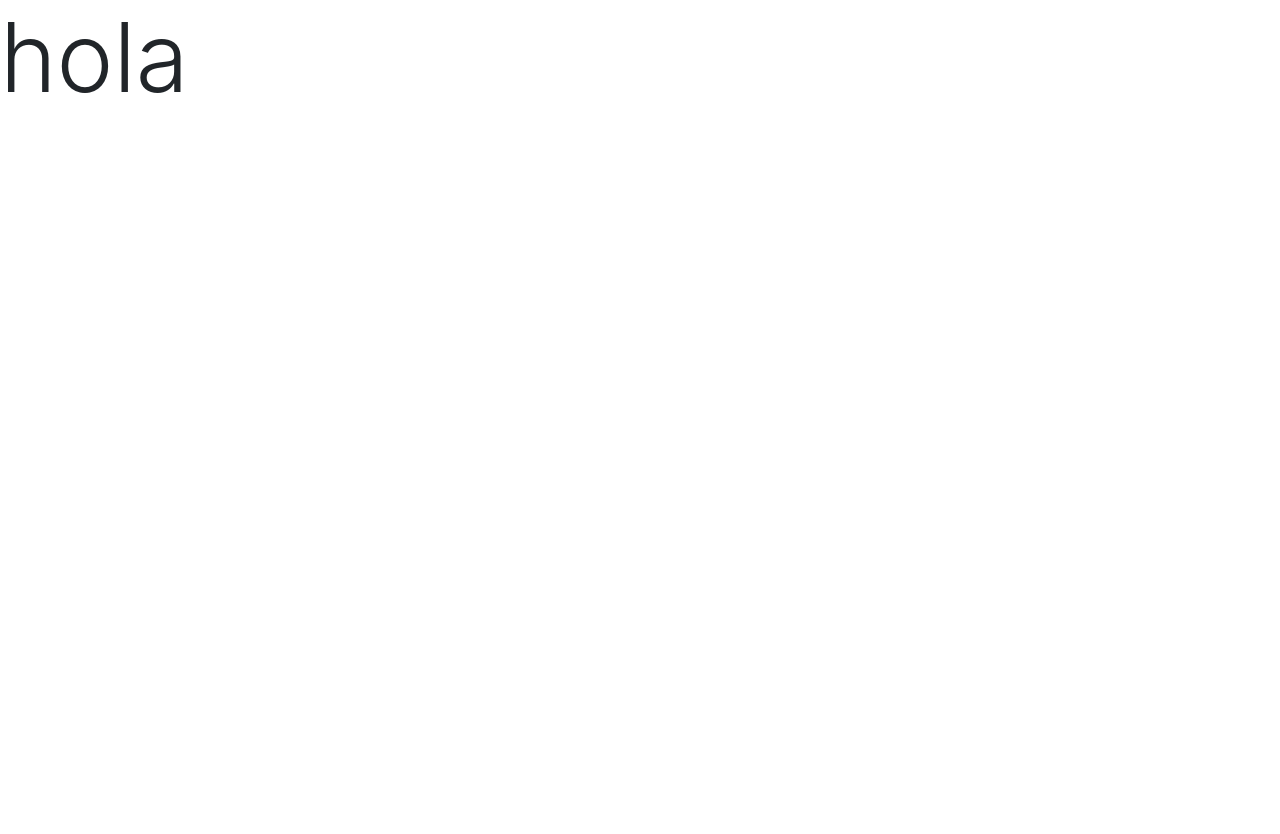
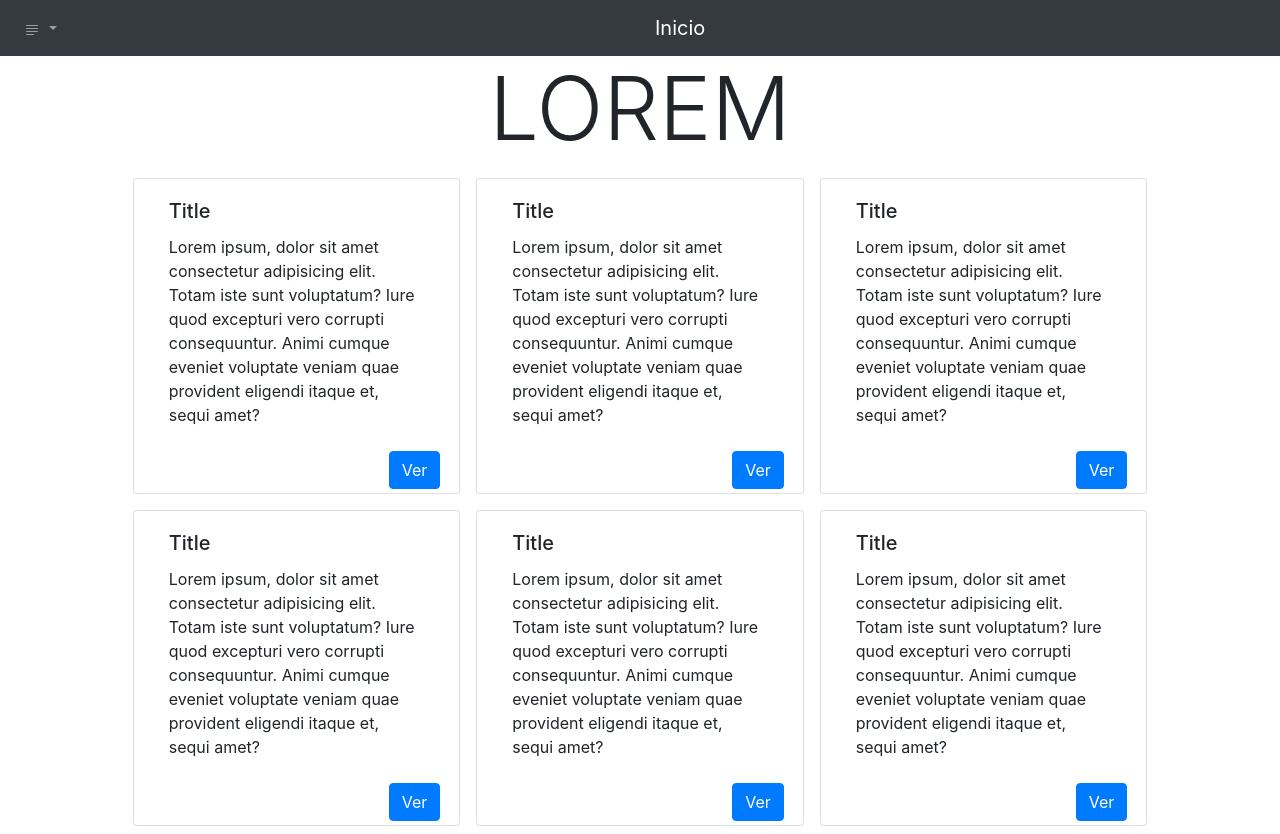
Before and after one commit to App-Web-2020-2021-I/examen-primer-parcial-omarnavarro0012, a plain HTML site: page index.html in a window 1280 px wide. Before the commit the page ends 800 px from the top, so only its background shows below. Drawn offline with nearby package versions, Linux system fonts and the light colour scheme.

Commit message:
divs completos ya solo me falta que se espacie cuando se abre el dropdown

```diff
--- a/index.html
+++ b/index.html
@@ -12,10 +12,88 @@
     <script src="https://cdn.jsdelivr.net/npm/popper.js@1.16.1/dist/umd/popper.min.js" integrity="sha384-9/reFTGAW83EW2RDu2S0VKaIzap3H66lZH81PoYlFhbGU+6BZp6G7niu735Sk7lN" crossorigin="anonymous"></script>
     <script src="https://stackpath.bootstrapcdn.com/bootstrap/4.5.2/js/bootstrap.min.js" integrity="sha384-B4gt1jrGC7Jh4AgTPSdUtOBvfO8shuf57BaghqFfPlYxofvL8/KUEfYiJOMMV+rV" crossorigin="anonymous"></script>
 
-    <div>
-        <h1 class="display-1">
-hola
-        </h1>
+    <div class="conteiner">
+        <nav class="navbar navbar-expand-lg navbar-dark bg-dark row">
+            <div class="col-6 collapse navbar-collapse" id="navbarSupportedContent">
+                <ul class="navbar-nav mr-auto">
+                    <li class="nav-item dropdown">
+                        <a class="nav-link dropdown-toggle" href="#" id="navbarDropdown" role="button" data-toggle="dropdown" aria-haspopup="true" aria-expanded="false">
+                            <svg width="1em" height="1em" viewBox="0 0 16 16" class="bi bi-justify-left" fill="currentColor" xmlns="http://www.w3.org/2000/svg">
+                                <path fill-rule="evenodd" d="M2 12.5a.5.5 0 0 1 .5-.5h7a.5.5 0 0 1 0 1h-7a.5.5 0 0 1-.5-.5zm0-3a.5.5 0 0 1 .5-.5h11a.5.5 0 0 1 0 1h-11a.5.5 0 0 1-.5-.5zm0-3a.5.5 0 0 1 .5-.5h11a.5.5 0 0 1 0 1h-11a.5.5 0 0 1-.5-.5zm0-3a.5.5 0 0 1 .5-.5h11a.5.5 0 0 1 0 1h-11a.5.5 0 0 1-.5-.5z"/>
+                              </svg>
+                        </a>
+                        <div class="dropdown-menu" aria-labelledby="navbarDropdown">
+                            <a class="dropdown-item" href="#">Menu1</a>
+                            <a class="dropdown-item" href="#">Menu2</a>
+                            <a class="dropdown-item" href="#">Menu3</a>
+                            <a class="dropdown-item" href="#">Menu4</a>
+                            <a class="dropdown-item" href="#">Menu5</a>
+                            <a class="dropdown-item" href="#">Menu6</a>
+                        </div>
+                    </li>
+
+                </div>
+                <div class="col-6">
+                    <a class="navbar-brand" href="#">Inicio</a>
+                    <button class="navbar-toggler" type="button" data-toggle="collapse" data-target="#navbarSupportedContent" aria-controls="navbarSupportedContent" aria-expanded="false" aria-label="Toggle navigation">
+                    </button>
+
+                </div>
+          </nav>
+
+        <div class="row">
+            <div class="col-12">
+                <h1 class="display-2 text-center">
+                    LOREM
+                </h1>
+            </div>
+        </div>
+        <div class="row  justify-content-center">
+            <div class="col-lg-3 col-sm-12 card m-2" >
+                <div class="card-body">
+                  <h5 class="card-title">Title</h5>
+                  <p class="card-text">Lorem ipsum, dolor sit amet consectetur adipisicing elit. Totam iste sunt voluptatum? Iure quod excepturi vero corrupti consequuntur. Animi cumque eveniet voluptate veniam quae provident eligendi itaque et, sequi amet?</p>
+                </div>
+                <a href="#" class="btn btn-primary align-self-end m-1">Ver</a>
+            </div>
+            <div class="col-lg-3 col-sm-12 card m-2" style="width: auto;">
+                <div class="card-body">
+                  <h5 class="card-title">Title</h5>
+                  <p class="card-text">Lorem ipsum, dolor sit amet consectetur adipisicing elit. Totam iste sunt voluptatum? Iure quod excepturi vero corrupti consequuntur. Animi cumque eveniet voluptate veniam quae provident eligendi itaque et, sequi amet?</p>
+                </div>
+                <a href="#" class="btn btn-primary align-self-end m-1">Ver</a>
+            </div>
+            <div class="col-lg-3 col-sm-12 card m-2" style="width: auto;">
+                <div class="card-body">
+                  <h5 class="card-title">Title</h5>
+                  <p class="card-text">Lorem ipsum, dolor sit amet consectetur adipisicing elit. Totam iste sunt voluptatum? Iure quod excepturi vero corrupti consequuntur. Animi cumque eveniet voluptate veniam quae provident eligendi itaque et, sequi amet?</p>
+                </div>
+                <a href="#" class="btn btn-primary align-self-end m-1">Ver</a>
+            </div>
+            <div class="col-lg-3 col-sm-12 card m-2" style="width: auto;">
+                <div class="card-body">
+                  <h5 class="card-title">Title</h5>
+                  <p class="card-text">Lorem ipsum, dolor sit amet consectetur adipisicing elit. Totam iste sunt voluptatum? Iure quod excepturi vero corrupti consequuntur. Animi cumque eveniet voluptate veniam quae provident eligendi itaque et, sequi amet?</p>
+                </div>
+                <a href="#" class="btn btn-primary align-self-end m-1">Ver</a>
+            </div>
+            <div class="col-lg-3 col-sm-12 card m-2" style="width: auto;">
+                <div class="card-body">
+                  <h5 class="card-title">Title</h5>
+                  <p class="card-text">Lorem ipsum, dolor sit amet consectetur adipisicing elit. Totam iste sunt voluptatum? Iure quod excepturi vero corrupti consequuntur. Animi cumque eveniet voluptate veniam quae provident eligendi itaque et, sequi amet?</p>
+                </div>
+                <a href="#" class="btn btn-primary align-self-end m-1">Ver</a>
+            </div>
+            <div class="col-lg-3 col-sm-12 card m-2" style="width: auto;">
+                <div class="card-body">
+                  <h5 class="card-title">Title</h5>
+                  <p class="card-text">Lorem ipsum, dolor sit amet consectetur adipisicing elit. Totam iste sunt voluptatum? Iure quod excepturi vero corrupti consequuntur. Animi cumque eveniet voluptate veniam quae provident eligendi itaque et, sequi amet?</p>
+                </div>
+                <a href="#" class="btn btn-primary align-self-end m-1">Ver</a>
+            </div>
+        </div>
+
+
     </div>
 
 </body>
```
